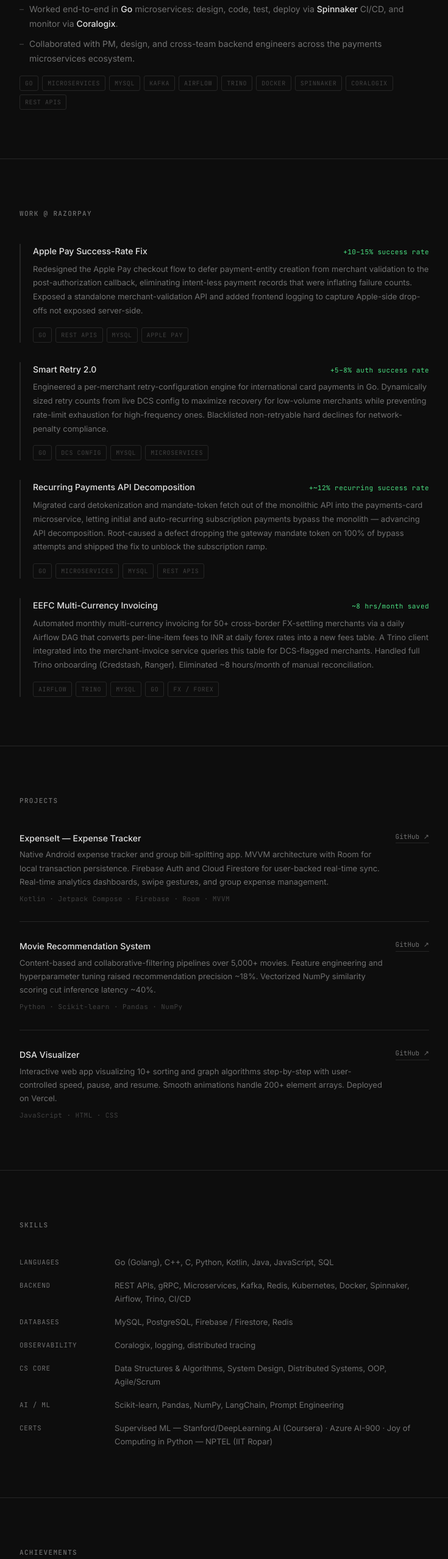
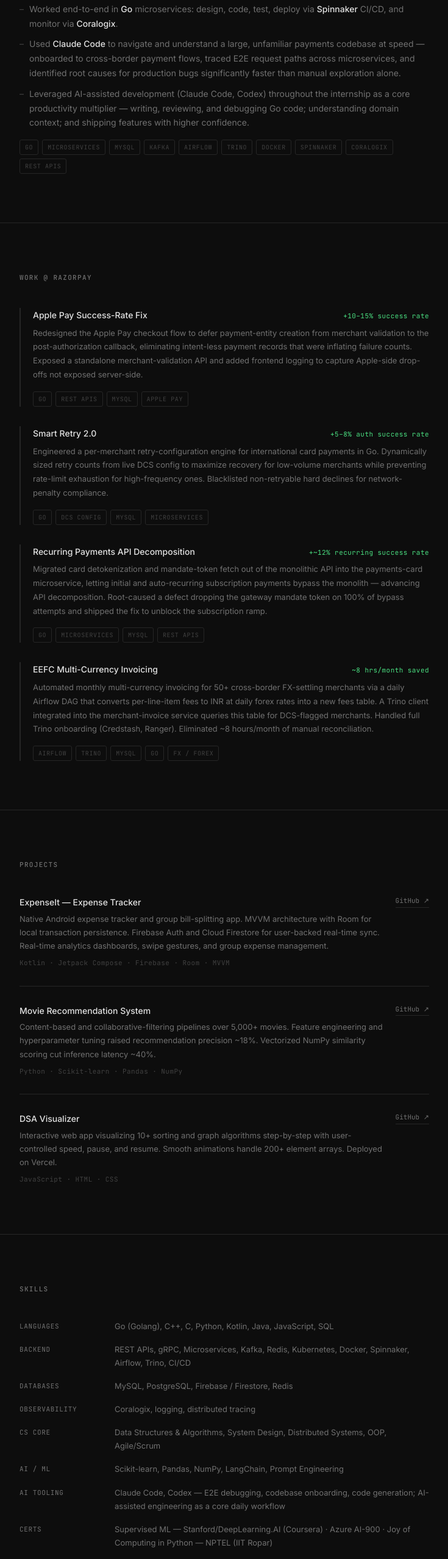
Before and after one commit to paras2003gupta/portfolio, a plain HTML site: page index.html in a window 1280 px wide. Shown: the part 1061-3618 px from the top of the page at 61% size, without its empty margins (272-1007 px from the left). Drawn offline with Linux system fonts and the light colour scheme.

Commit message:
feat: add AI-assisted engineering to experience and skills

```diff
--- a/index.html
+++ b/index.html
@@ -397,7 +397,8 @@
       <ul class="exp-bullets">
         <li>Shipped production features across Apple Pay, Smart Retry, recurring subscription APIs, and FX invoicing — each improving payment success rates or cutting manual ops.</li>
         <li>Worked end-to-end in <strong>Go</strong> microservices: design, code, test, deploy via <strong>Spinnaker</strong> CI/CD, and monitor via <strong>Coralogix</strong>.</li>
-        <li>Collaborated with PM, design, and cross-team backend engineers across the payments microservices ecosystem.</li>
+        <li>Used <strong>Claude Code</strong> to navigate and understand a large, unfamiliar payments codebase at speed — onboarded to cross-border payment flows, traced E2E request paths across microservices, and identified root causes for production bugs significantly faster than manual exploration alone.</li>
+        <li>Leveraged AI-assisted development (Claude Code, Codex) throughout the internship as a core productivity multiplier — writing, reviewing, and debugging Go code; understanding domain context; and shipping features with higher confidence.</li>
       </ul>
       <div class="exp-tags">
         <span class="tag">Go</span>
@@ -560,6 +561,10 @@
         <span class="skill-items">Scikit-learn, Pandas, NumPy, LangChain, Prompt Engineering</span>
       </div>
       <div class="skill-row fade">
+        <span class="skill-label">AI Tooling</span>
+        <span class="skill-items">Claude Code, Codex — E2E debugging, codebase onboarding, code generation; AI-assisted engineering as a core daily workflow</span>
+      </div>
+      <div class="skill-row fade">
         <span class="skill-label">Certs</span>
         <span class="skill-items">Supervised ML — Stanford/DeepLearning.AI (Coursera) · Azure AI-900 · Joy of Computing in Python — NPTEL (IIT Ropar)</span>
       </div>
```
